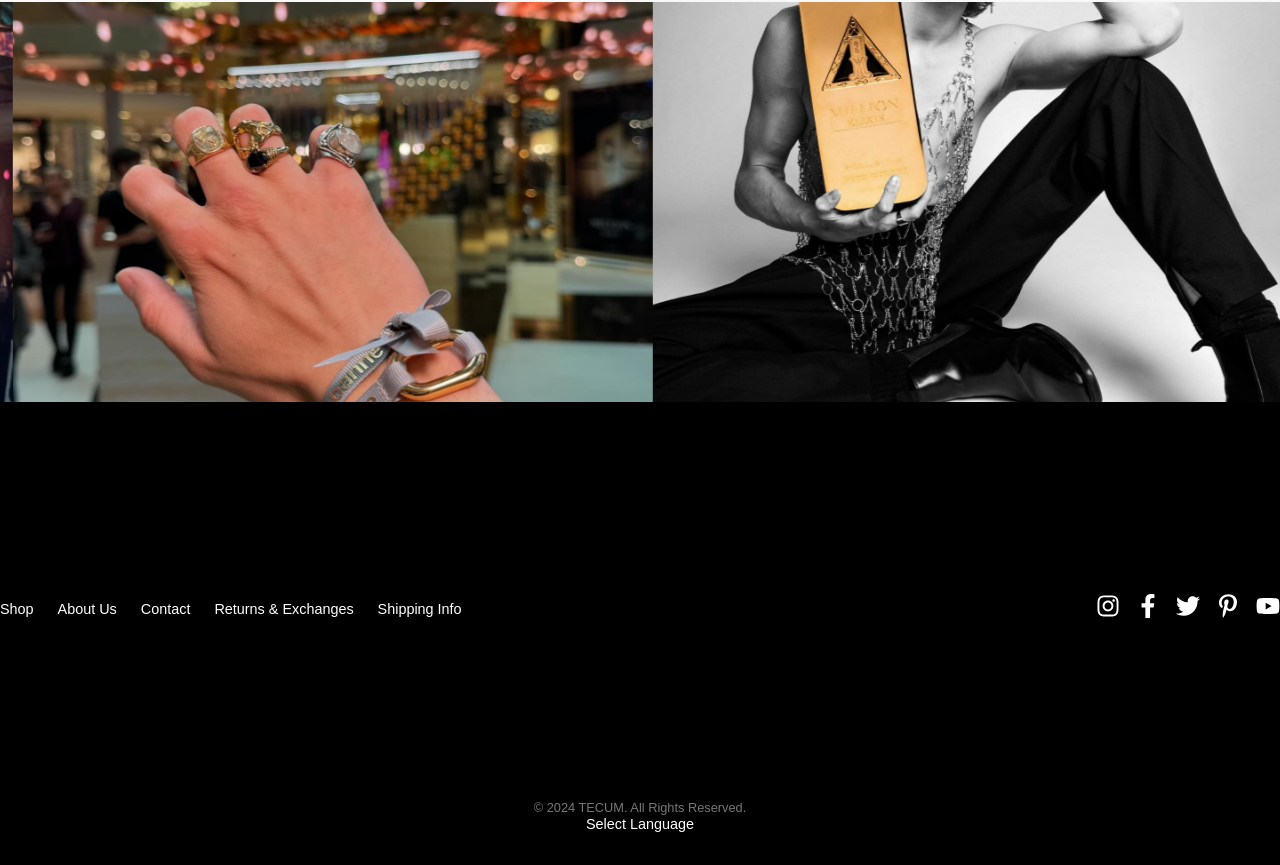
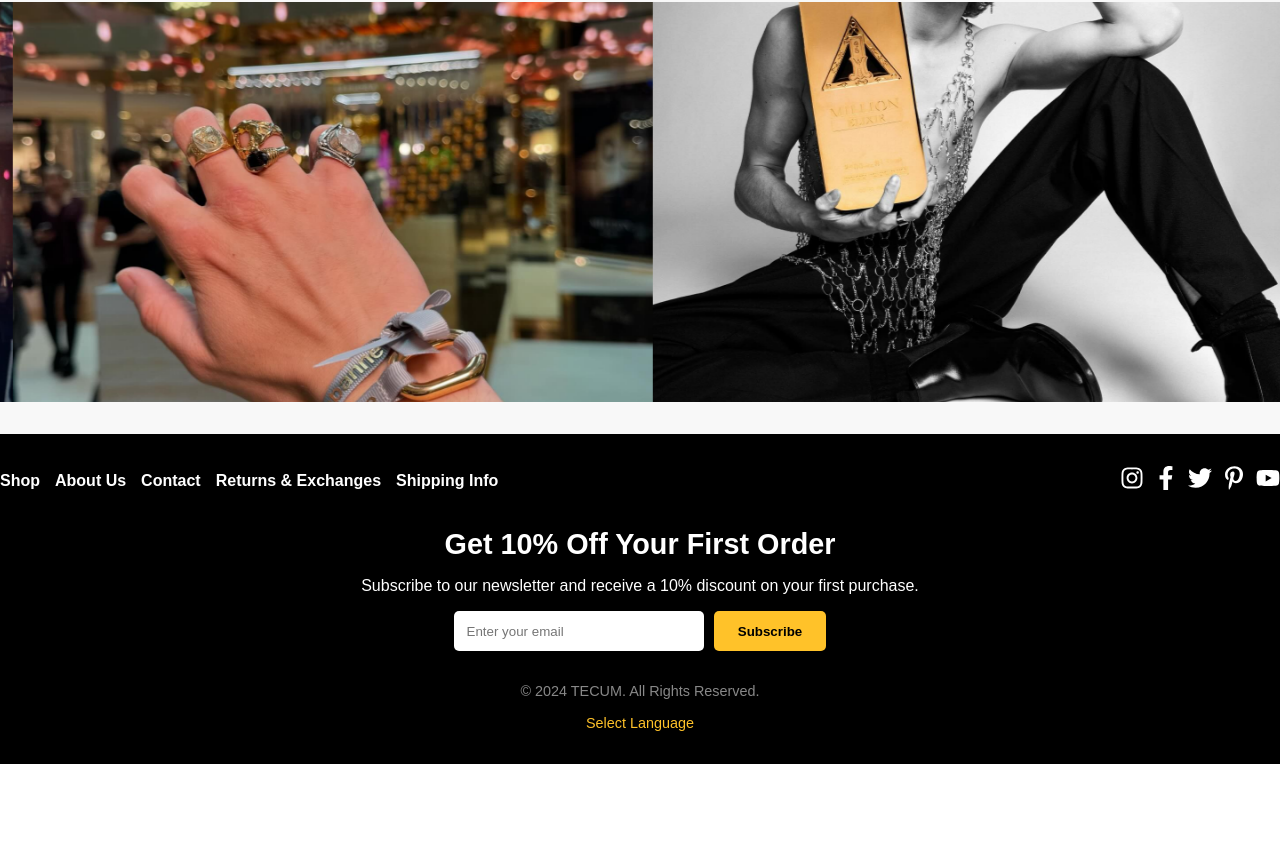
Before and after one commit to noeplantier/TECUM, a Next.js app in the folder tecum-next-project/tecum-merch/: page / in a window 1280 px wide. Shown: the part 5769-6634 px from the top of the page. After the commit the page ends 6533 px from the top, so only its background shows below. Built offline with nearby package versions, Linux system fonts and the light colour scheme.

Commit message:
Footer changes

```diff
--- a/tecum-next-project/tecum-merch/src/app/components/Footer.tsx
+++ b/tecum-next-project/tecum-merch/src/app/components/Footer.tsx
@@ -1,4 +1,4 @@
-"use client"
+"use client";
 
 import React, { useState } from 'react';
 import '../../styles/Footer.scss';
@@ -6,13 +6,25 @@ import { FaInstagram, FaFacebookF, FaTwitter, FaPinterestP, FaYoutube } from 're
 
 const Footer = () => {
   const [showLanguageModal, setShowLanguageModal] = useState(false);
+  const [email, setEmail] = useState('');
 
   const handleLanguageChange = (event: React.ChangeEvent<HTMLSelectElement>) => {
     console.log(`Selected Language: ${event.target.value}`);
   };
 
+  const handleEmailChange = (event: React.ChangeEvent<HTMLInputElement>) => {
+    setEmail(event.target.value);
+  };
+
+  const handleSubscribe = () => {
+    if (email) {
+      console.log(`Subscribed with email: ${email}`);
+      setEmail('');
+    }
+  };
+
   return (
-    <footer className="footer" id="footer">
+    <footer className="footer" id='footer'>
       <div className="footer__top">
         <div className="footer__links">
           <a href="/shop">Shop</a>
@@ -37,6 +49,21 @@ const Footer = () => {
           <a href="https://youtube.com" target="_blank" rel="noopener noreferrer">
             <FaYoutube />
           </a>
+        </div>
+      </div>
+
+      <div className="footer__middle">
+        <h3>Get 10% Off Your First Order</h3>
+        <p>Subscribe to our newsletter and receive a 10% discount on your first purchase.</p>
+        <div className="footer__subscribe">
+          <input
+            type="email"
+            value={email}
+            onChange={handleEmailChange}
+            placeholder="Enter your email"
+            className="footer__input"
+          />
+          <button onClick={handleSubscribe} className="footer__subscribe-button">Subscribe</button>
         </div>
       </div>
 
--- a/tecum-next-project/tecum-merch/src/styles/Carousel.scss
+++ b/tecum-next-project/tecum-merch/src/styles/Carousel.scss
@@ -2,7 +2,7 @@
 
 .carousel {
   margin: 0;
-  margin-bottom:-25rem;
+  margin-bottom:-23rem;
   position: relative;
   width: 200vh; // Prend toute la largeur disponible
   height: 100vh; // Ajuster la hauteur selon vos besoins
--- a/tecum-next-project/tecum-merch/src/styles/Footer.scss
+++ b/tecum-next-project/tecum-merch/src/styles/Footer.scss
@@ -1,94 +1,126 @@
 .footer {
-    background-color: #111;
-    color: #fff;
+    background-color: #000;
+    color: #000000;
+    padding-bottom: 60rem;
+    padding-top: 50rem;
+
     text-align: center;
 
-    &__top {
+    .footer__top {
       display: flex;
       justify-content: space-between;
       align-items: center;
       flex-wrap: wrap;
-      padding-bottom: 10rem;
-      padding-top: 10rem;
+      gap: 2rem;
 
-    }
-
-    &__links {
+      .footer__links {
         display: flex;
-      gap: 1.5rem;
+        gap: 15px;
 
         a {
-        color: #fff;
+          color: #ffffff;
           text-decoration: none;
-        font-size: 0.9rem;
+          font-weight: bold;
           transition: color 0.3s;
 
           &:hover {
-          color: #ffc229;
+            color: #e0a800;
           }
         }
       }
 
-    &__social {
+      .footer__social {
         display: flex;
-      gap: 1rem;
+        gap: 10px;
 
         a {
-        color: #fff;
           font-size: 1.5rem;
+          color: #ffffff;
           transition: color 0.3s;
 
           &:hover {
-          color: #ffc229;
-        }
-      }
-    }
-
-    &__bottom {
-      margin-top: 1rem;
-
-      p {
-        font-size: 0.8rem;
-        color: #777;
-      }
-
-      .footer__language-button {
-        background: none;
-        border: none;
-        color: #fff;
-        font-size: 0.9rem;
-        cursor: pointer;
-        transition: color 0.3s;
-
-        &:hover {
-          color: #ffc229;
+            color: #e0a800;
           }
         }
       }
     }
 
-  .language-modal {
-    background-color: #222;
-    padding: 1rem;
-    border-radius: 5px;
-    position: fixed;
-    bottom: 5rem;
-    left: 40.5rem;
-    box-shadow: 0 0 10px rgba(0, 0, 0, 0.3);
+    .footer__middle {
+      margin: 2rem 0;
+      text-align: center;
 
-    &__select {
-      width: 100%;
-      padding: 0.5rem;
-      background-color: #333;
-      color: #fff;
+      h3 {
+        font-size: 1.8rem;
+        color: #ffffff;
+        margin-bottom: 1rem;
+      }
+
+      p {
+        font-size: 1rem;
+        color: #ffffff;
+        margin-bottom: 1rem;
+      }
+
+      .footer__subscribe {
+        display: flex;
+        justify-content: center;
+        gap: 10px;
+
+        .footer__input {
+          padding: 0.8rem;
           border: none;
           border-radius: 5px;
-      font-size: 1rem;
+          width: 250px;
+        }
+
+        .footer__subscribe-button {
+          background-color: #ffc229;
+          color: #000;
+          padding: 0.8rem 1.5rem;
+          font-weight: bold;
+          border: none;
+          border-radius: 5px;
           cursor: pointer;
+          transition: background-color 0.3s;
 
-      option {
-        background-color: #222;
-        color: #fff;
+          &:hover {
+            background-color: #e0a800;
           }
         }
       }
+    }
+
+    .footer__bottom {
+      margin-top: 2rem;
+
+      p {
+        margin: 0;
+        font-size: 0.9rem;
+        color: #888;
+      }
+
+      .footer__language-button {
+        margin-top: 1rem;
+        background-color: transparent;
+        border: none;
+        color: #ffc229;
+        cursor: pointer;
+        font-size: 0.9rem;
+        transition: color 0.3s;
+
+        &:hover {
+          color: #e0a800;
+        }
+      }
+    }
+
+    .language-modal {
+      margin-top: 1rem;
+
+      .language-modal__select {
+        padding: 0.5rem;
+        border: none;
+        border-radius: 5px;
+      }
+    }
+  }
```
Lines whose indentation alone changed are shown as unchanged.
